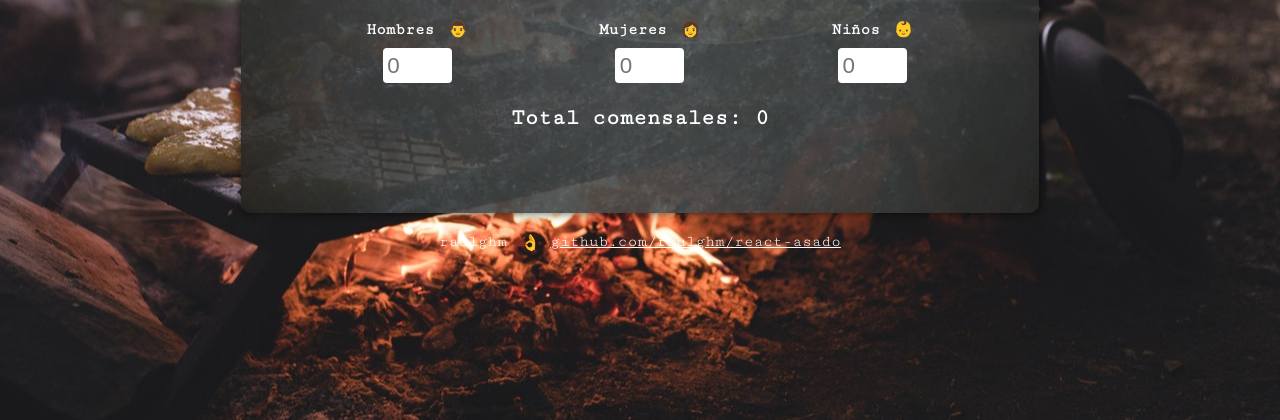
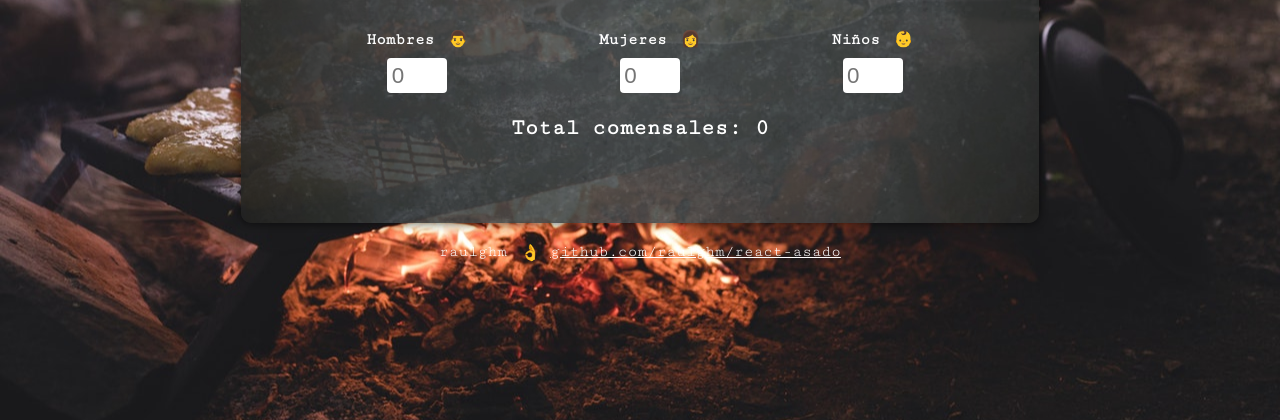
Before and after one commit to raulghm/asadito, a React app: page / in a window 1280 px wide. Shown: the part 380-800 px from the top of the page. Built offline with nearby package versions, Linux system fonts and the light colour scheme.

Commit message:
fix(): mejoras menores css

```diff
--- a/src/components/Asado/Asado.css
+++ b/src/components/Asado/Asado.css
@@ -9,6 +9,18 @@
 	color: #fff;
   position: relative;
   z-index: 1;
+  opacity: 0;
+  visibility: hidden;
+  transform: translateY(-20px);
+  animation: anim-fadeIn 1s 1s ease forwards;
+}
+
+@keyframes anim-fadeIn {
+  100% {
+    opacity: 1;
+    visibility: visible;
+    transform: translateY(0);
+  }
 }
 
 .Asado-wrapper:before {
--- a/src/index.css
+++ b/src/index.css
@@ -1,7 +1,10 @@
+* {
+  box-sizing: border-box;
+}
+
 body {
   margin: 0;
   padding: 0;
-  height: 100vh;
   font-family: 'Cutive Mono', sans-serif;
   background-color: #252525;
   background-image: url(./assets/img/photo-1466220549276-aef9ce186540.jpg);
@@ -14,5 +17,6 @@ body {
   display: grid;
   align-items: center;
   justify-content: center;
-  height: calc(100vh - 20px);
+  min-height: 100vh;
+  padding: 20px 0;
 }
```
